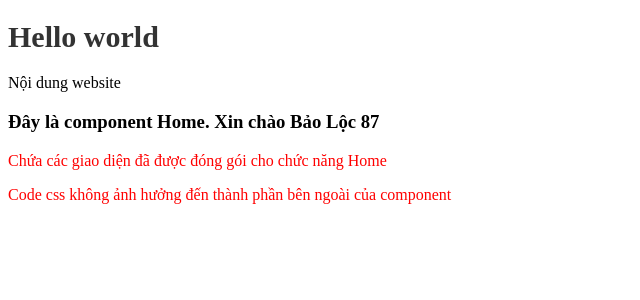
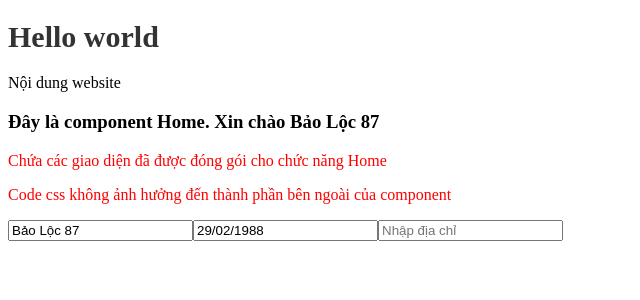
Before and after one commit to vxcodev/Angular12, an Angular app: page / in a window 1280 px wide. Shown: the top 300 px of the page, without its empty margins (0-640 px from the left). Built offline with nearby package versions, Linux system fonts and the light colour scheme.

Commit message:
Data Binding Properties

```diff
--- a/src/app/home/home.component.html
+++ b/src/app/home/home.component.html
@@ -1,5 +1,12 @@
-<h3 class="my-text">
-    Đây là component Home. Xin chào {{name}}
-</h3>
-<p>Chứa các giao diện đã được đóng gói cho chức năng Home</p>
-<p>Code css không ảnh hưởng đến thành phần bên ngoài của component</p>
+<section>
+    <h3 class="my-text">
+        Đây là component Home. Xin chào {{name}}
+    </h3>
+    <p>Chứa các giao diện đã được đóng gói cho chức năng Home</p>
+    <p>Code css không ảnh hưởng đến thành phần bên ngoài của component</p>
+</section>
+<section>
+    <input type="text" value="{{name}}">
+    <input type="text" [value]="birthday">
+    <input [title] ="titleNote + name + ' ?'" type="text" [placeholder] ="addressHolder">
+</section>
--- a/src/app/home/home.component.ts
+++ b/src/app/home/home.component.ts
@@ -9,6 +9,9 @@ export class HomeComponent implements OnInit {
 
   constructor() { }
   public name = "Bảo Lộc 87";
+  public birthday ="29/02/1988";
+  public addressHolder = 'Nhập địa chỉ';
+  public titleNote = 'Đây là địa chỉ ';
 
   ngOnInit(): void {
   }
```
Also changed, not shown: 1 other file (tests, documents, lock files or other folders).
